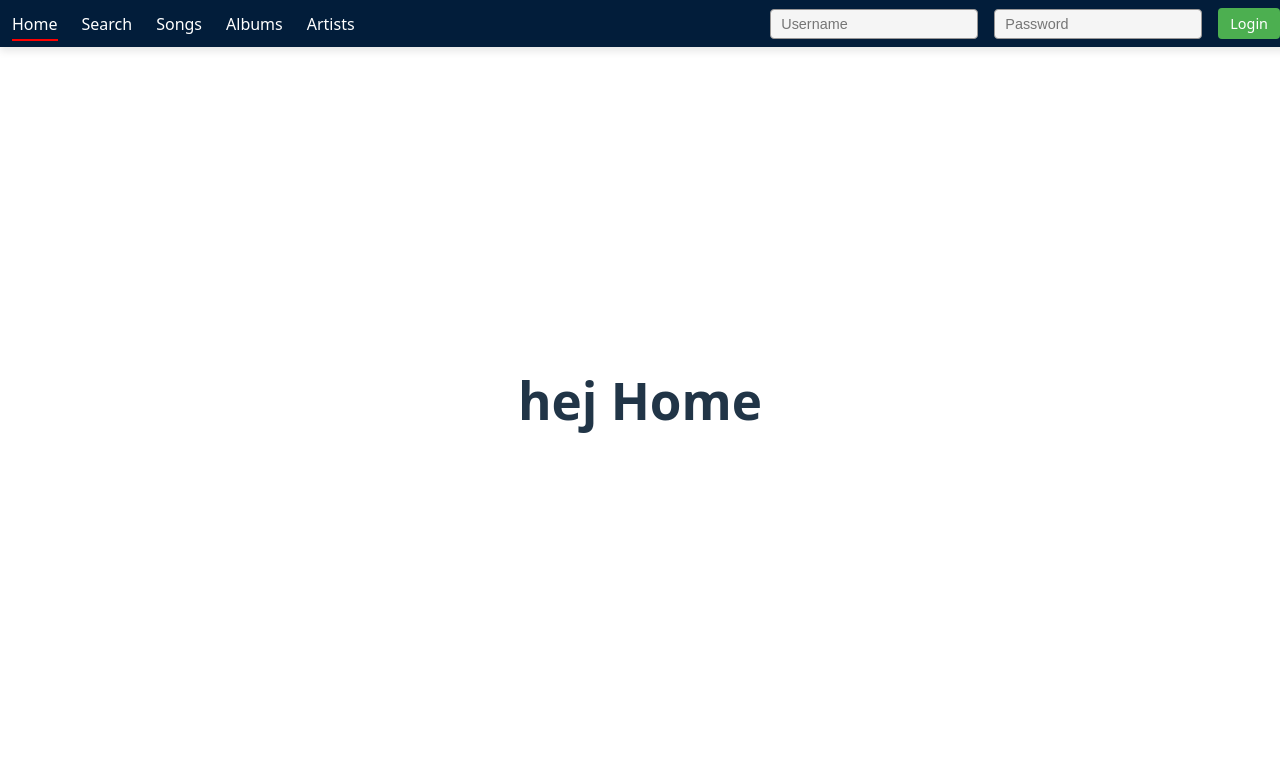
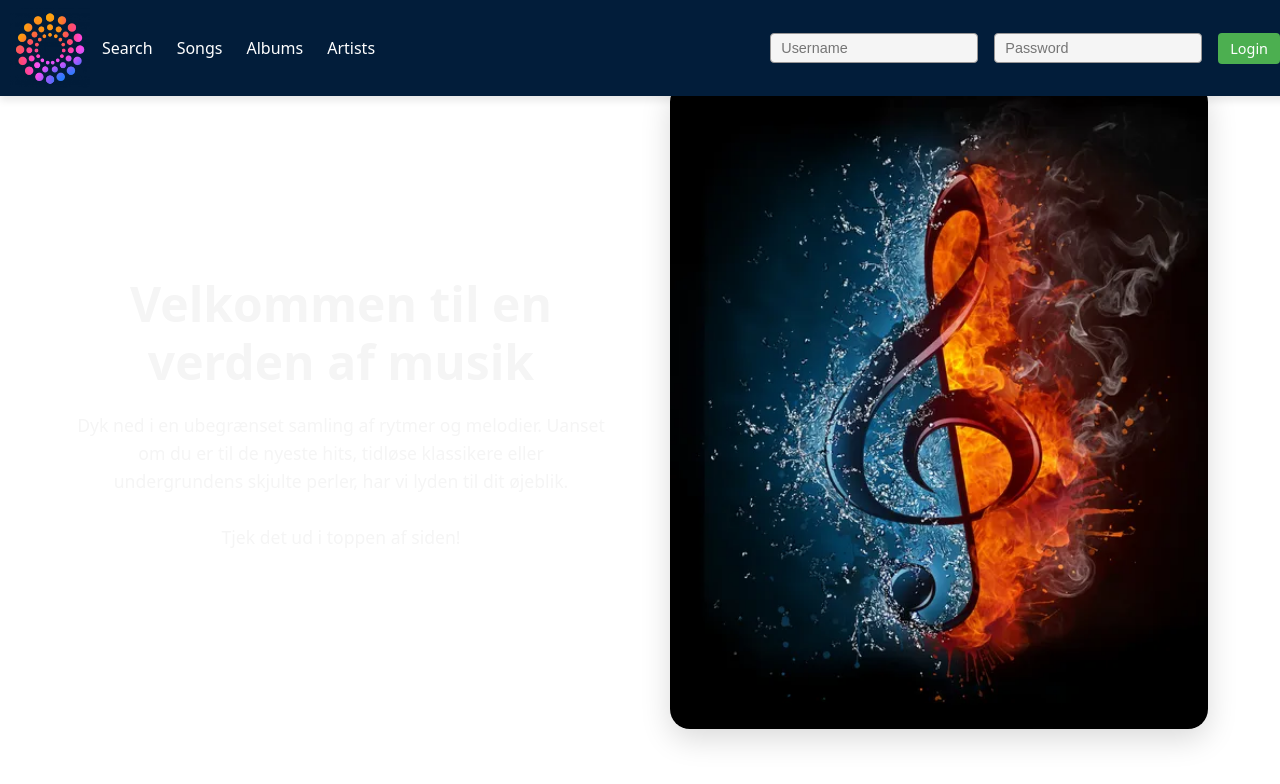
Before and after one commit to niki03125/sp3FrontendEksamen, a React (Vite) app: page /Home in a window 1280 px wide. Shown: the top 784 px of the page. Built offline with nearby package versions, Linux system fonts and the light colour scheme.

Commit message:
Refactor code structure and remove redundant code blocks

```diff
--- a/src/App.jsx
+++ b/src/App.jsx
@@ -6,8 +6,7 @@ function App() {
 
   return (
     <>
-     <Header headers={[{ title: "Home", url: "/home" }
-      , { title: "Search", url: "/search" }
+     <Header headers={[ { title: "Search", url: "/search" }
       , { title: "Songs", url: "/songs" }
       , { title: "Albums", url: "/albums" }
       , { title: "Artists", url: "/artists" }
--- a/src/components/header/Header.jsx
+++ b/src/components/header/Header.jsx
@@ -1,8 +1,9 @@
 import React from "react";
 import { useState } from 'react'
-import { NavLink } from "react-router";
+import { NavLink, Link } from "react-router";
 import styles from "./Header.module.css";
 import Login from "../login/Login";
+import '../../App.css';
 
 const Welcome= ({username, logout}) => (
       <div className={styles.Header}>
@@ -23,6 +24,13 @@ const Header = ({ headers }) => {
 
   return (
     <div className={styles.header}>
+
+      <div>
+        <Link to="/home" className={styles.headerLogo} >
+          <img src="/logo.png" alt="Logo" className={styles.headerLogo}/>
+        </Link>
+      </div>
+
         <nav>
         {headers.map((header, index) => (
           <NavLink
--- a/src/components/header/Header.module.css
+++ b/src/components/header/Header.module.css
@@ -11,6 +11,8 @@
   align-items: center;
   box-shadow: 0 4px 8px rgba(0, 0, 0, 0.1);
   z-index: 1000;
+  flex-wrap: wrap;
+
 
   @media (max-width: 768px) {
     padding: 12px 16px;
@@ -39,3 +41,21 @@
     border-bottom: 2px solid red;
     padding-bottom: 4px;
 }
+
+
+.headerLogo {
+  height: 80px;
+  width: auto;
+  vertical-align: middle;
+  padding-left: 5px;
+}
+
+@media (max-width: 768px) {
+  .headerLogo {
+    height: 40px;
+  }
+
+  .header {
+    padding:10px;
+  }
+}
--- a/src/pages/home/Home.jsx
+++ b/src/pages/home/Home.jsx
@@ -1,11 +1,33 @@
+import styles from './Home.module.css';
+
+
 function Home(){
     return(
-        <>
-        <div>
-          <h1>hej Home</h1>
+
+        <div className={styles.homeContainer}>
+
+          <section className={styles.heroSection}>
+
+            <div className={styles.heroContent}>
+              <h1 className={styles.heroTitle}>Velkommen til en verden af musik </h1>
+            <p className={styles.heroText}>
+            Dyk ned i en ubegrænset samling af rytmer og melodier. Uanset om du er til de nyeste hits,
+            tidløse klassikere eller undergrundens skjulte perler, har vi lyden til dit øjeblik.
+            <br/>
+            <br />
+            Tjek det ud i toppen af siden!
+            </p>
+
+            </div>
+
+          <div className={styles.imageContainer}>
+            <img src="/homepage.png" alt="homepage" className={styles.imgimg} />
+          </div>
+
+          </section>
         </div>
-        </>
-    )
+
+    );
 
 }
 export default Home;
--- a/src/pages/home/Home.module.css
+++ b/src/pages/home/Home.module.css
@@ -0,0 +1,53 @@
+.homeContainer {
+    padding: 40px;
+    max-width: 1200px;
+    margin: 0 auto;
+    padding-top: 10px;
+}
+
+.heroSection {
+    display: flex;
+    align-items: center;
+    gap: 60px;
+    margin-top: 40px;
+}
+
+.heroContent {
+    flex: 1;
+}
+
+.heroTitle {
+    font-size: 3rem;
+    color: whitesmoke;
+    margin-bottom: 20px;
+    line-height: 1.2;
+}
+
+.heroText {
+    font-size: 1.1rem;
+    color: whitesmoke;
+    line-height: 1.6;
+    margin-bottom: 30px;
+}
+
+.imageContainer {
+    flex: 1;
+}
+
+.imgimg {
+    width: 100%;
+    border-radius: 20px;
+    box-shadow: 0 10px 30px rgba(0, 0, 0, 0.15);
+}
+
+
+@media (max-width: 768px) {
+    .heroSection {
+        flex-direction:column;
+        text-align: center;
+    }
+
+    .heroTitle {
+        font-size: 2rem;
+    }
+}
```
Also changed, not shown: public/homepage.png (added).
